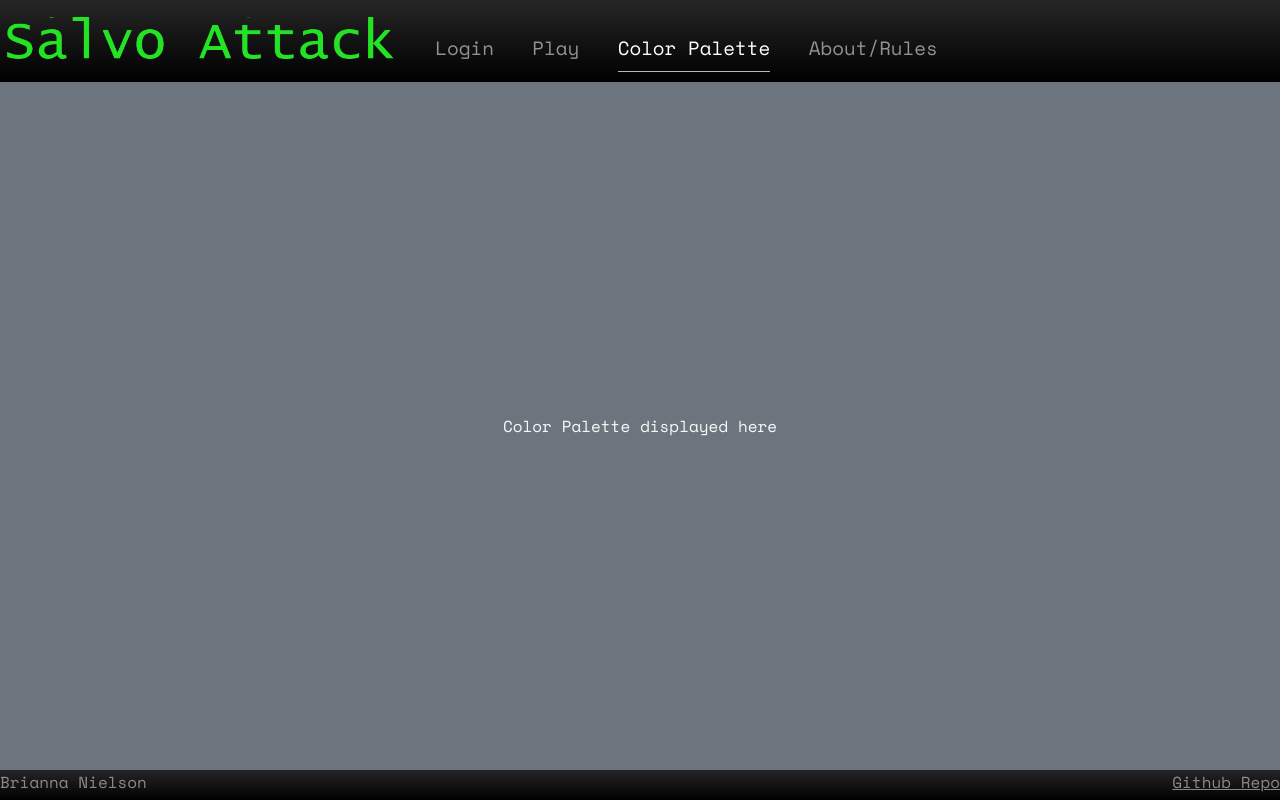
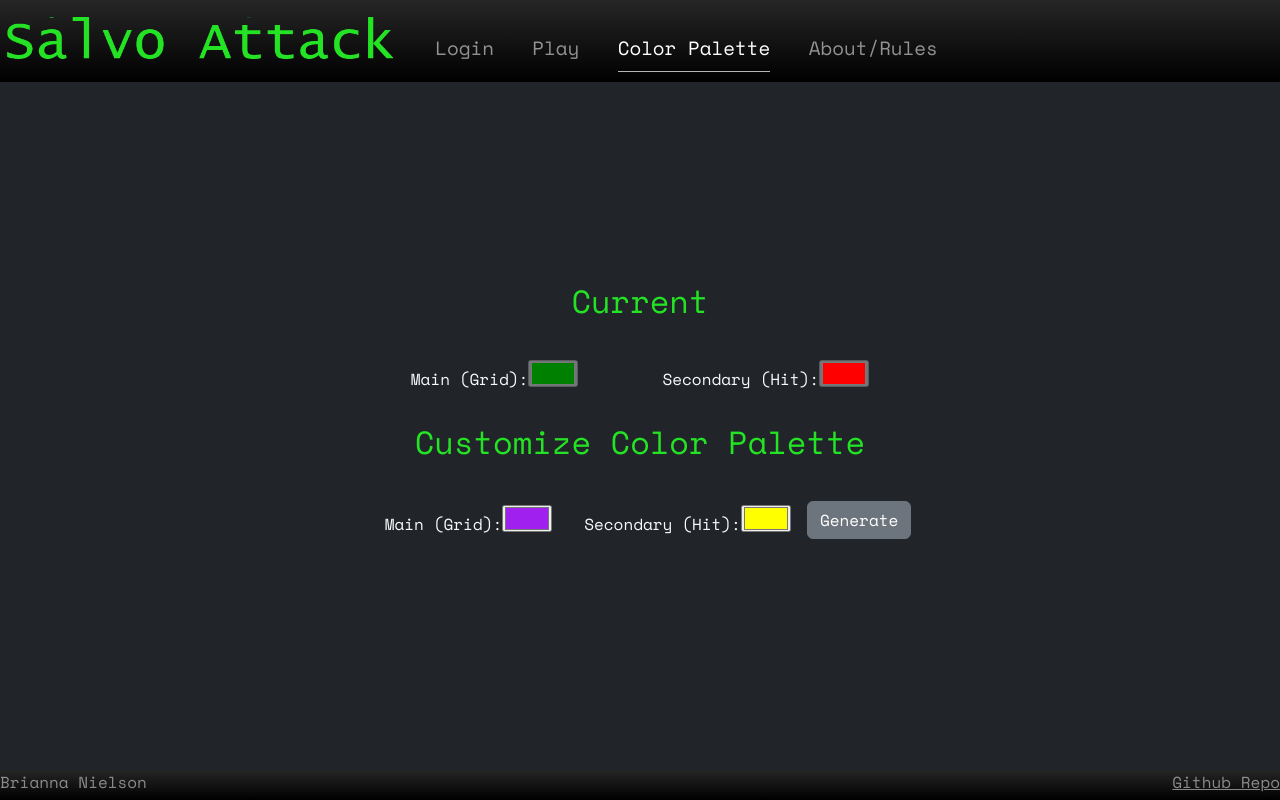
Before and after one commit to bbair/startup, a React (Vite) app: page /color_palette in a window 1280 px wide. Built offline with nearby package versions, Linux system fonts and the light colour scheme.

Commit message:
Initial conversion of color palette component

```diff
--- a/src/color_palette/color_palette.jsx
+++ b/src/color_palette/color_palette.jsx
@@ -1,9 +1,34 @@
 import React from 'react';
+import './color_palette.css'
 
 export function ColorPalette() {
   return (
-    <main className='container-fluid bg-secondary text-center'>
-      <div>Color Palette displayed here</div>
+    <main className="text-center">
+        <div>
+            <h2 className="green-text">Current</h2>
+            <div className="palette-block">
+                <div className="color-block">
+                    <label for="current-color-main">Main (Grid): </label>
+                    <input type="color" id="current-color-main" name="current-color-main" disabled="true" value="#008000"/>
+                </div>
+                <div className="color-block">
+                    <label for="current-color-hit">Secondary (Hit): </label>
+                    <input type="color" id="current-color-hit" name="current-color-hit" disabled="true" value="#FF0000"/>
+                </div>
+            </div>
+            <h2 className="green-text">Customize Color Palette</h2>
+            <div className="palette-block">
+                <div className="color-block">
+                    <label for="current-color-main">Main (Grid): </label>
+                    <input type="color" id="custom-color-main" name="custom-color-main" value="#A020F0"/>
+                </div>
+                <div className="color-block">
+                    <label for="current-color-hit">Secondary (Hit): </label>
+                    <input type="color" id="custom-color-hit" name="custom-color-hit" value="#FFFF00"/>
+                </div>
+                <button type="submit" className="btn btn-secondary">Generate</button>
+            </div>
+        </div>
     </main>
   );
 }
```
Also changed, not shown: src/color_palette/color_palette.css (renamed from color_palette.css).
